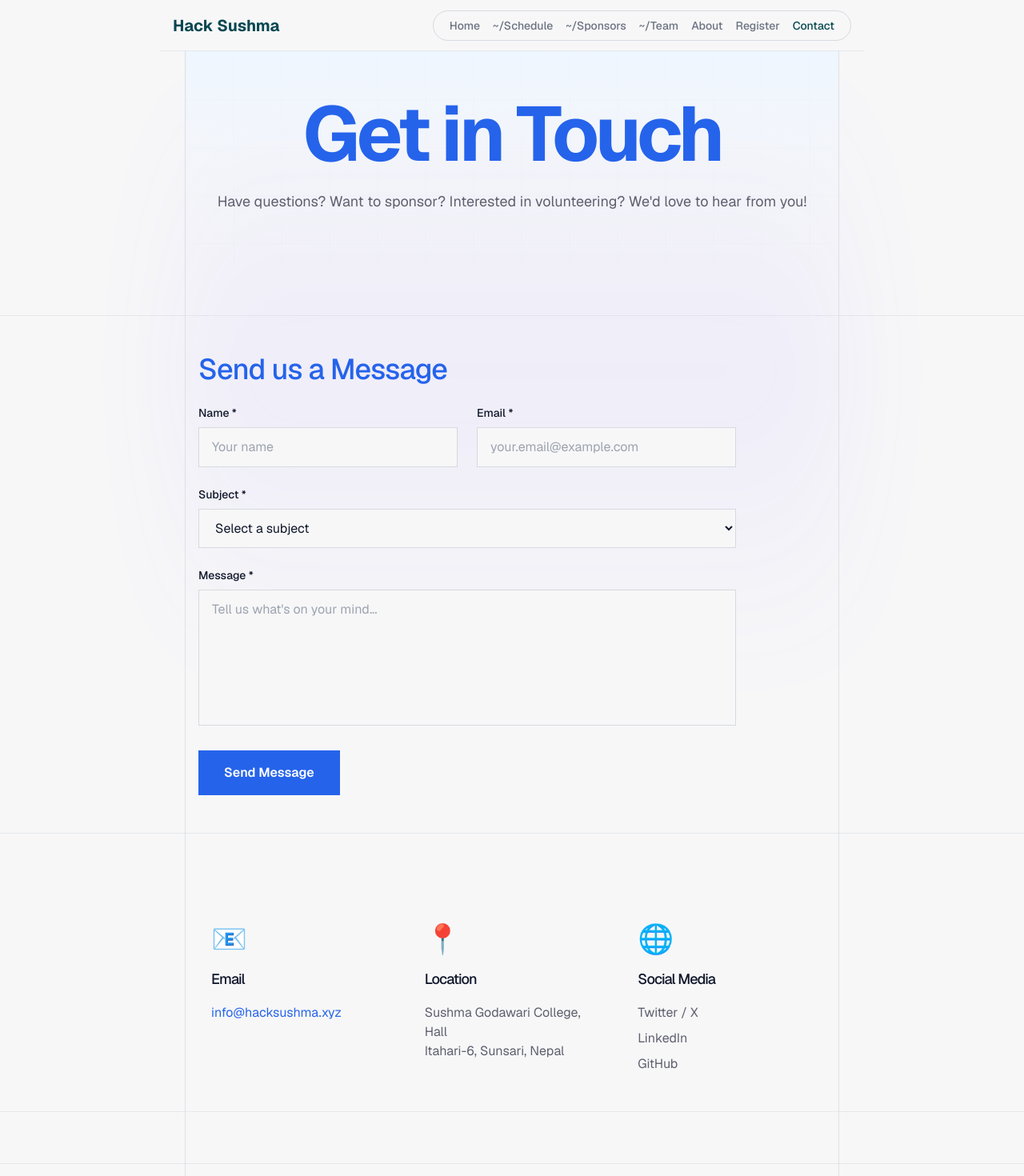
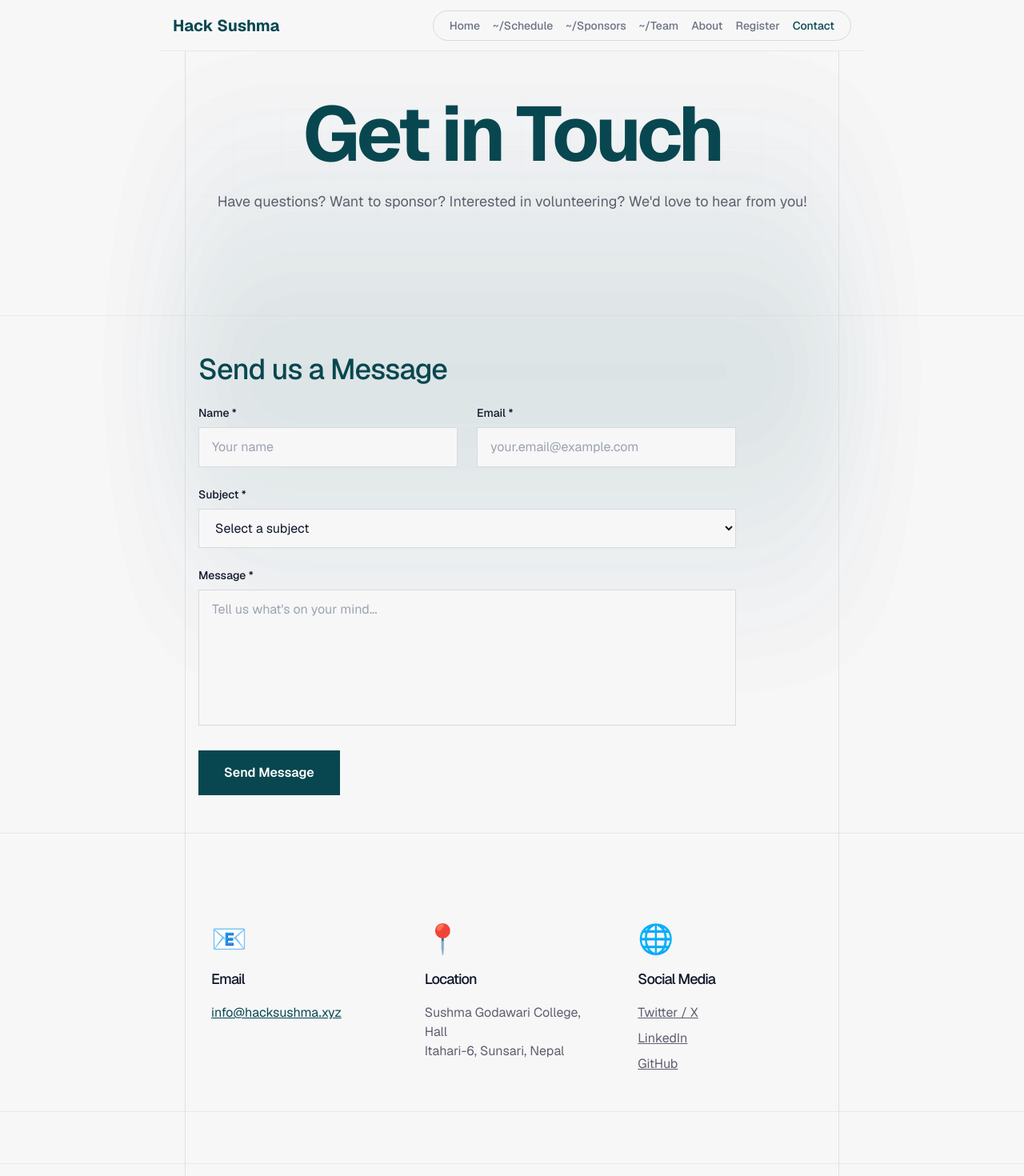
Before and after one commit to Manish-Tamang/godawarihacks, a Next.js app: page /contact in a window 1280 px wide. Shown: the top 1470 px of the page at 80% size. Built offline with nearby package versions, Linux system fonts and the light colour scheme.

Commit message:
chore: update various files with minor improvements and dependencies

```diff
--- a/app/components/BgGradient.tsx
+++ b/app/components/BgGradient.tsx
@@ -3,7 +3,7 @@ export function BgGradient() {
     <div
       style={{
         background:
-          "linear-gradient(to bottom, #6C47FF00 0%, #6C47FF 50%, #6C47FF00 100%)",
+          "linear-gradient(to bottom, #08475000 0%, #084750 50%, #08475000 100%)",
         opacity: "6%",
       }}
       className="pointer-events-none absolute left-1/2 top-0 -z-10 h-screen w-[840px] -translate-x-1/2 overflow-hidden blur-3xl"
--- a/app/components/Timeline.tsx
+++ b/app/components/Timeline.tsx
@@ -33,7 +33,7 @@ export function Timeline({ logoUrl }: TimelineProps) {
       </motion.div>
       <div className="bg-opacity-24 absolute bottom-0 left-1/2 top-0 w-2 -translate-x-1/2 rounded-full bg-[#E8ECEF] shadow-[inset_0_2px_1.5px_rgba(165,174,184,0.32)]">
         <motion.div
-          className="absolute inset-0 w-full origin-bottom rounded-full bg-gradient-to-b from-indigo-300 to-transparent"
+          className="absolute inset-0 w-full origin-bottom rounded-full bg-gradient-to-b from-[#084750] to-transparent"
           style={{ scaleY: scrollYProgress }}
         />
       </div>
--- a/app/contact/page.tsx
+++ b/app/contact/page.tsx
@@ -5,8 +5,6 @@ import { GridWrapper } from "../components/GridWrapper";
 import { AnimatedText } from "../components/AnimatedText";
 import { useState } from "react";
 
-// Note: Metadata cannot be exported from client components
-// If you need metadata, convert this to a server component with a client component for the form
 
 export default function ContactPage() {
   const [formData, setFormData] = useState({
@@ -48,7 +46,7 @@ export default function ContactPage() {
     <section className="mt-6 space-y-10 md:mt-0 md:space-y-16 pb-0">
       {/* Hero Section */}
       <section className="relative py-12 md:py-16">
-        <div className="absolute inset-0 bg-gradient-to-b from-blue-50 via-blue-50/30 to-transparent -z-10"></div>
+        <BgGradient />
         <div
           className="absolute inset-0 opacity-[0.03] -z-10"
           style={{
@@ -59,7 +57,7 @@ export default function ContactPage() {
           <AnimatedText
             as="h1"
             delay={HEADING_DELAY}
-            className="mx-auto max-w-2xl text-center text-6xl font-bold leading-tight tracking-tighter text-blue-600 md:text-8xl md:leading-[78px]"
+            className="mx-auto max-w-2xl text-center text-6xl font-bold leading-tight tracking-tighter text-[#084750] md:text-8xl md:leading-[78px]"
           >
             Get in Touch
           </AnimatedText>
@@ -79,7 +77,7 @@ export default function ContactPage() {
       <section className="relative space-y-10 md:space-y-16">
         <GridWrapper>
           <div className="space-y-6 py-8 md:py-12">
-            <h2 className="text-blue-600 ml-4 text-balance text-left text-3xl font-medium leading-10 tracking-tight md:text-4xl">
+            <h2 className="text-[#084750] ml-4 text-balance text-left text-3xl font-medium leading-10 tracking-tight md:text-4xl">
               Send us a Message
             </h2>
             <div className="px-4">
@@ -96,7 +94,7 @@ export default function ContactPage() {
                       required
                       value={formData.name}
                       onChange={handleChange}
-                      className="w-full px-4 py-3 border border-border-primary rounded-square bg-bg-primary text-text-primary focus:outline-none focus:ring-2 focus:ring-blue-600 focus:border-transparent transition-colors"
+                      className="w-full px-4 py-3 border border-border-primary rounded-square bg-bg-primary text-text-primary focus:outline-none focus:ring-2 focus:ring-[#084750] focus:border-transparent transition-colors"
                       placeholder="Your name"
                     />
                   </div>
@@ -111,7 +109,7 @@ export default function ContactPage() {
                       required
                       value={formData.email}
                       onChange={handleChange}
-                      className="w-full px-4 py-3 border border-border-primary rounded-square bg-bg-primary text-text-primary focus:outline-none focus:ring-2 focus:ring-blue-600 focus:border-transparent transition-colors"
+                      className="w-full px-4 py-3 border border-border-primary rounded-square bg-bg-primary text-text-primary focus:outline-none focus:ring-2 focus:ring-[#084750] focus:border-transparent transition-colors"
                       placeholder="your.email@example.com"
                     />
                   </div>
@@ -126,7 +124,7 @@ export default function ContactPage() {
                     required
                     value={formData.subject}
                     onChange={handleChange}
-                    className="w-full px-4 py-3 border border-border-primary rounded-square bg-bg-primary text-text-primary focus:outline-none focus:ring-2 focus:ring-blue-600 focus:border-transparent transition-colors"
+                    className="w-full px-4 py-3 border border-border-primary rounded-square bg-bg-primary text-text-primary focus:outline-none focus:ring-2 focus:ring-[#084750] focus:border-transparent transition-colors"
                   >
                     <option value="">Select a subject</option>
                     <option value="general">General Inquiry</option>
@@ -147,7 +145,7 @@ export default function ContactPage() {
                     rows={6}
                     value={formData.message}
                     onChange={handleChange}
-                    className="w-full px-4 py-3 border border-border-primary rounded-square bg-bg-primary text-text-primary focus:outline-none focus:ring-2 focus:ring-blue-600 focus:border-transparent transition-colors resize-none"
+                    className="w-full px-4 py-3 border border-border-primary rounded-square bg-bg-primary text-text-primary focus:outline-none focus:ring-2 focus:ring-[#084750] focus:border-transparent transition-colors resize-none"
                     placeholder="Tell us what's on your mind..."
                   />
                 </div>
@@ -164,7 +162,7 @@ export default function ContactPage() {
                 <button
                   type="submit"
                   disabled={isSubmitting}
-                  className="w-full md:w-auto px-8 py-4 bg-blue-600 text-white font-semibold rounded-square hover:bg-blue-700 transition-colors disabled:opacity-50 disabled:cursor-not-allowed"
+                  className="w-full md:w-auto px-8 py-4 bg-[#084750] text-white font-semibold rounded-square hover:bg-[#084750]/80 transition-colors disabled:opacity-50 disabled:cursor-not-allowed"
                 >
                   {isSubmitting ? "Sending..." : "Send Message"}
                 </button>
@@ -182,7 +180,7 @@ export default function ContactPage() {
               <div className="text-4xl mb-4">📧</div>
               <h3 className="text-lg font-semibold text-text-primary">Email</h3>
               <p className="text-text-secondary">
-                <a href="mailto:info@hacksushma.xyz" className="text-blue-600 hover:underline">
+                <a href="mailto:info@hacksushma.xyz" className="text-[#084750] hover:text-[#084750]/80 underline">
                   info@hacksushma.xyz
                 </a>
               </p>
@@ -199,13 +197,13 @@ export default function ContactPage() {
               <div className="text-4xl mb-4">🌐</div>
               <h3 className="text-lg font-semibold text-text-primary">Social Media</h3>
               <div className="flex flex-col space-y-2">
-                <a href="#" className="text-blue-600 hover:underline text-text-secondary">
+                <a href="#" className="text-[#084750] hover:text-[#084750]/80 underline text-text-secondary">
                   Twitter / X
                 </a>
-                <a href="#" className="text-blue-600 hover:underline text-text-secondary">
+                <a href="#" className="text-[#084750] hover:text-[#084750]/80 underline text-text-secondary">
                   LinkedIn
                 </a>
-                <a href="#" className="text-blue-600 hover:underline text-text-secondary">
+                <a href="#" className="text-[#084750] hover:text-[#084750]/80 underline text-text-secondary">
                   GitHub
                 </a>
               </div>
@@ -218,7 +216,7 @@ export default function ContactPage() {
       <section className="relative space-y-10 md:space-y-16">
         <GridWrapper>
           <div className="space-y-6 py-8 md:py-12">
-            <h2 className="text-blue-600 ml-4 text-balance text-left text-3xl font-medium leading-10 tracking-tight md:text-4xl">
+            <h2 className="text-[#084750] ml-4 text-balance text-left text-3xl font-medium leading-10 tracking-tight md:text-4xl">
               Frequently Asked Questions
             </h2>
             <div className="space-y-6 px-4 max-w-4xl">
--- a/app/globals.css
+++ b/app/globals.css
@@ -23,7 +23,7 @@ body.modal-open {
 }
 
 ::selection {
-  background-color: #47a3f3;
+  background-color: #084750;
   color: #fefefe;
 }
 
--- a/app/layout.tsx
+++ b/app/layout.tsx
@@ -7,25 +7,25 @@ import { GeistMono } from "geist/font/mono";
 import { GeistSans } from "geist/font/sans";
 
 export const metadata: Metadata = {
-  title: "Sushma Code fest - December 3, 2024",
+  title: "Hack Sushma - December 3, 2024",
   description: "Join 20+ teams of passionate developers for an epic 12-hour coding marathon! December 3, 2024 • 3-day session of innovation, collaboration, and code.",
   openGraph: {
-    title: "Sushma Code fest - December 3, 2024",
+    title: "Hack Sushma - December 3, 2024",
     description: "Join 20+ teams of passionate developers for an epic 12-hour coding marathon! December 3, 2024 • 3-day session of innovation, collaboration, and code.",
     images: [
       {
-        url: "/braydon_coyer_blogfolio_og.jpg",
+        url: "/sushma-logo.jpg",
         width: 1200,
         height: 630,
-        alt: "Sushma Code fest",
+        alt: "Hack Sushma",
       },
     ],
   },
   twitter: {
     card: "summary_large_image",
-    title: "Sushma Code fest - December 3, 2024",
+    title: "Hack Sushma - December 3, 2024",
     description: "Join 20+ teams of passionate developers for an epic 12-hour coding marathon! December 3, 2024 • 3-day session of innovation, collaboration, and code.",
-    images: ["/braydon_coyer_blogfolio_og.jpg"],
+    images: ["/sushma-logo.jpg"],
   },
 };
 
@@ -39,7 +39,7 @@ export default function RootLayout({
       lang="en"
       className={`bg-bg-primary ${GeistMono.variable} ${GeistSans.variable}`}
     >
-      <body className="flex min-h-screen flex-col font-sans md:max-w-[880px] overflow-x-hidden overflow-y-auto lg:mx-auto lg:flex-row">
+      <body className="flex min-h-screen flex-col font-sans md:max-w-[880px] overflow-x-hidden overflow-y-auto lg:mx-auto">
 
         <main className={cx("relative flex flex-1 flex-col min-h-0")}>
           <Navbar />
@@ -51,7 +51,6 @@ export default function RootLayout({
             </div>
             <div className="hidden w-full border-l border-border-primary opacity-75 lg:block"></div>
           </div>
-          {/* <Footer /> */}
         </main>
       </body>
     </html>
--- a/app/sitemap.ts
+++ b/app/sitemap.ts
@@ -21,5 +21,11 @@ export default async function sitemap(): Promise<MetadataRoute.Sitemap> {
       changeFrequency: "monthly",
       priority: 0.8,
     },
+    {
+      url: `${siteMetadata.siteUrl}/register`,
+      lastModified: new Date(),
+      changeFrequency: "monthly",
+      priority: 0.9,
+    },
   ];
 }
--- a/package.json
+++ b/package.json
@@ -10,6 +10,8 @@
   },
   "dependencies": {
     "@headlessui/react": "^2.1.8",
+    "@supabase/ssr": "^0.7.0",
+    "@supabase/supabase-js": "^2.81.1",
     "clsx": "^2.1.1",
     "framer-motion": "^11.3.19",
     "geist": "^1.3.1",
```
Also changed, not shown: app/about/page.tsx (+4 -6 lines), middleware.ts (+5 -3 lines), 1 other file (tests, documents, lock files or other folders).
